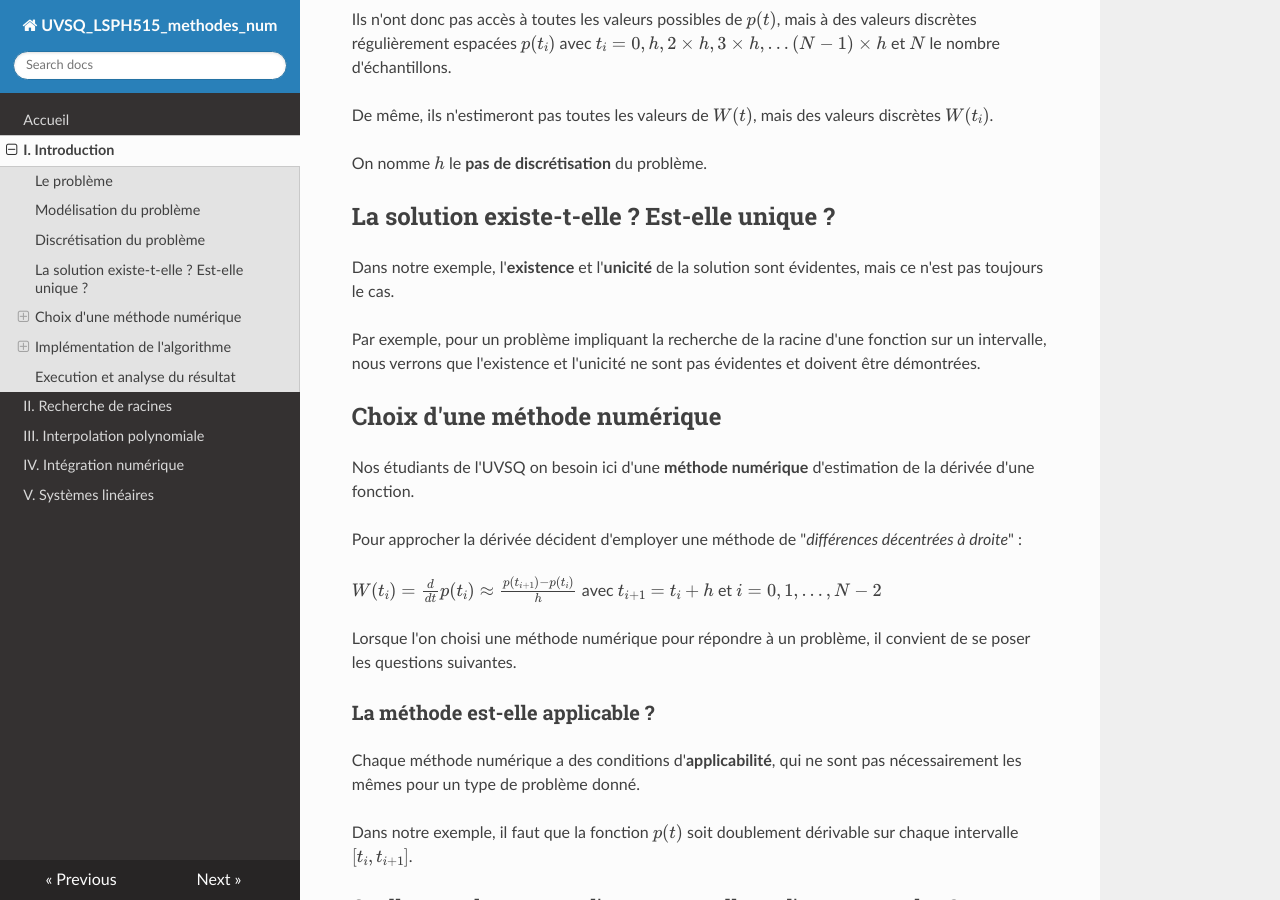
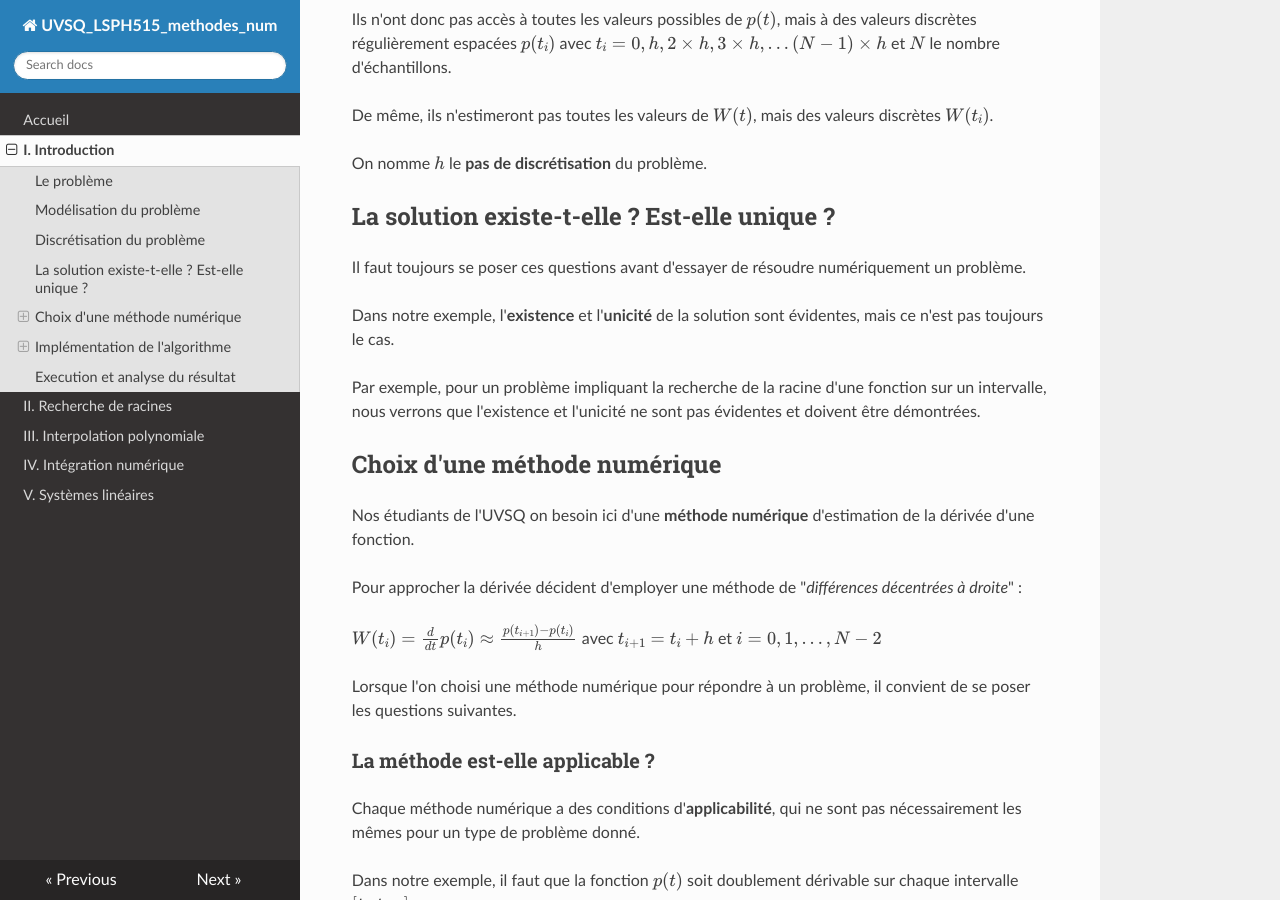
Before and after one commit to NicOudart/UVSQ_LSPH515_methodes_num, an MkDocs documentation site: the page built from docs/Chap1_Introduction.md, in a window 1280 px wide and 900 px high, scrolled down 1931 px. Built offline with MkDocs 1.6.1, drawn with Linux system fonts in a browser that asks for light colours; nearby versions of some CDN libraries.

Commit message:
-Minor fix of chapter 1.

```diff
--- a/docs/Chap1_Introduction.md
+++ b/docs/Chap1_Introduction.md
@@ -67,6 +67,8 @@ De même, ils n'estimeront pas toutes les valeurs de $W(t)$, mais des valeurs di
 On nomme $h$ le **pas de discrétisation** du problème.
 
 ## La solution existe-t-elle ? Est-elle **unique** ?
+
+Il faut toujours se poser ces questions avant d'essayer de résoudre numériquement un problème.
 
 Dans notre exemple, l'**existence** et l'**unicité** de la solution sont évidentes, mais ce n'est pas toujours le cas.
 
```
